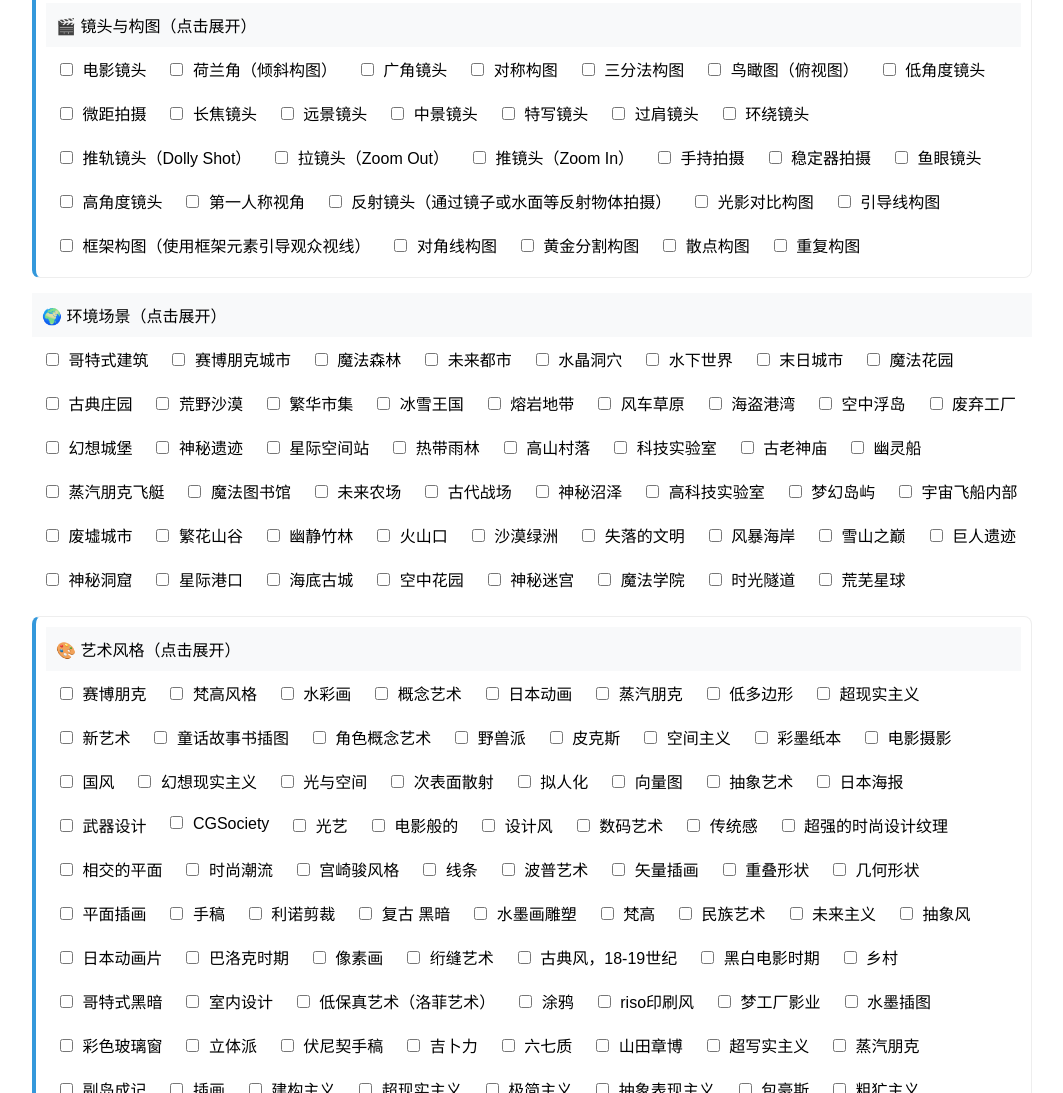
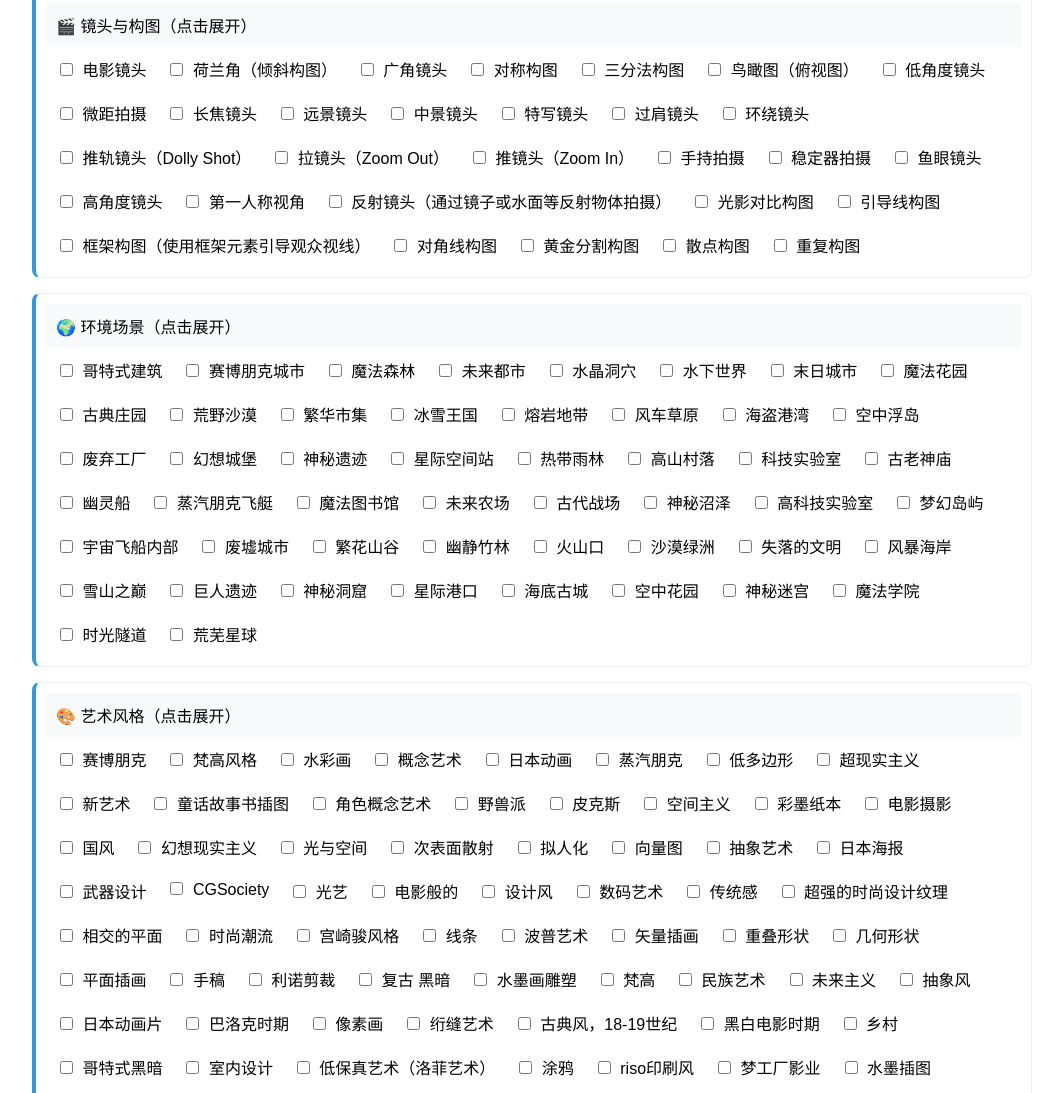
Before and after one commit to zibuyu1688/jimengaiprompt, a plain HTML site: page index.html in a window 1280 px wide. Shown: the part 774-1867 px from the top of the page, without its empty margins (108-1171 px from the left). Drawn offline with Linux system fonts and the light colour scheme.

Commit message:
Update index.html

```diff
--- a/index.html
+++ b/index.html
@@ -3,7 +3,7 @@
 <html lang="zh-CN">
 <head>
     <meta charset="UTF-8">
-    <title>全能AI绘画提示词</title>
+    <title>全能AI绘画提示词工厂 公众号：AI星河</title>
     <!-- 基础样式 -->
     <style>
         body { font-family: "Microsoft YaHei", sans-serif; max-width: 1000px; margin: 20px auto; padding: 20px; }
@@ -138,8 +138,10 @@
 
         </div>
     </div>
-    <div class="collapsible" onclick="toggleCollapse(this)">🌍 环境场景（点击展开）</div>
-    <div class="content multi-column">
+
+    <div class="category-group">
+        <div class="collapsible" onclick="toggleCollapse(this)">🌍 环境场景（点击展开）</div>
+        <div class="content multi-column">
         <label><input type="checkbox" value="哥特式建筑"> 哥特式建筑</label>
             <label><input type="checkbox" value="赛博朋克城市"> 赛博朋克城市</label>
             <label><input type="checkbox" value="魔法森林"> 魔法森林</label>
@@ -191,7 +193,8 @@
             <label><input type="checkbox" value="时光隧道"> 时光隧道</label>
             <label><input type="checkbox" value="荒芜星球"> 荒芜星球</label>
 
-</div>
+        </div>
+    </div>
 
     <div class="category-group">
         <div class="collapsible" onclick="toggleCollapse(this)">🎨 艺术风格（点击展开）</div>
```
